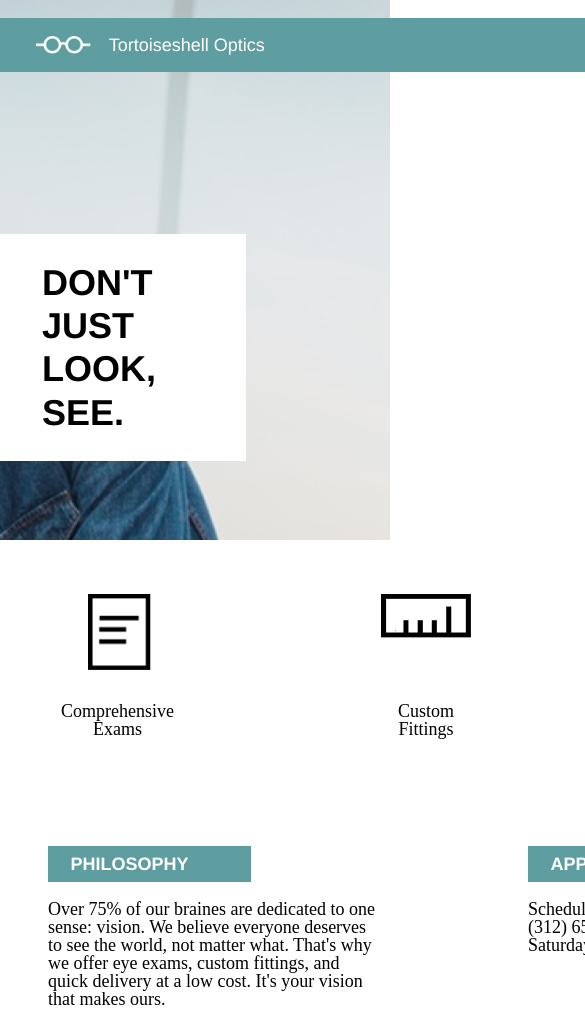
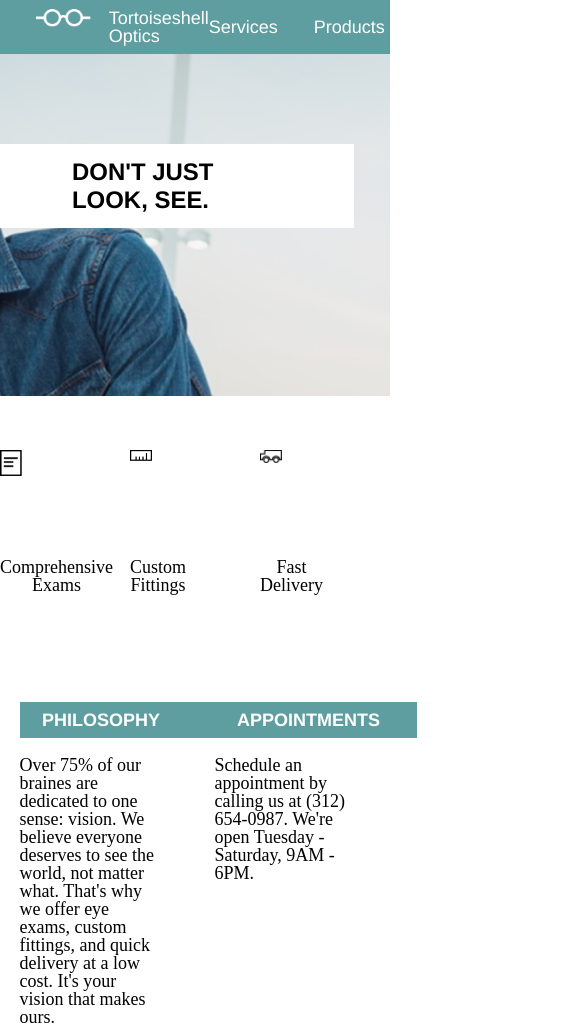
Before and after one commit to Bananenjonas/TortoiseshellOptics, a plain HTML site: page index.html in a window 390 px wide. Shown: the top 1029 px of the page, 585 px wide, since content can reach past the window. Drawn offline with Linux system fonts and the light colour scheme.

Commit message:
Finished Tablet + Desktop

```diff
--- a/ressources/css/style.css
+++ b/ressources/css/style.css
@@ -11,7 +11,12 @@ html  {
   background-size: cover;
   height: 30rem;
   font-family: Helvetica;
+}
 
+@media screen and (max-width: 1025px){
+  #banner{
+    height: 22rem;
+  }
 }
 
 /*Navigation*/
@@ -25,10 +30,22 @@ html  {
   top: 1rem;
 }
 
+@media screen and (max-width: 1025px){
+  #navigation{
+    top: 0;
+  }
+}
+
 .container  {
   width: 960px;
   margin: auto;
   position: relative;
+}
+
+@media screen and (max-width: 1025px){
+  .container  {
+    width: 100%;
+  }
 }
 
 #logo {
@@ -64,6 +81,14 @@ nav p {
   right: 8rem;
 }
 
+@media screen and (max-width: 1025px){
+  #banner h1{
+    margin-top: 5rem;
+    padding: 0.75rem 4rem;
+    right: 2rem;
+    font-size: 1.33rem;
+  }
+}
 
 /*Features*/
 #features {
```
